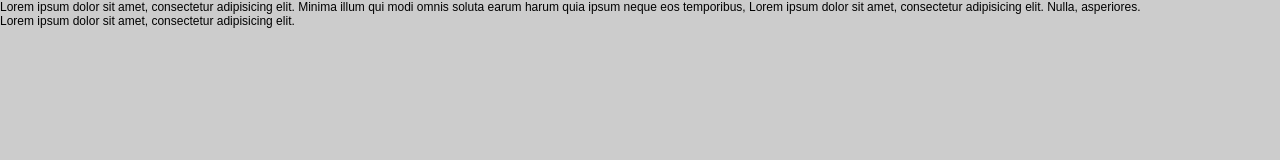
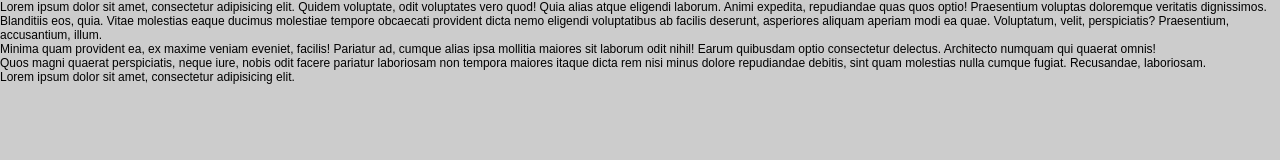
Before and after one commit to KolyambaBolotov/joker, a website: page index.html in a window 1280 px wide. Drawn offline with nearby package versions, Linux system fonts and the light colour scheme; files that its build step writes are made by us from their sources.

Commit message:
somthing wrong

```diff
--- a/index.html
+++ b/index.html
@@ -6,9 +6,10 @@
 	<link rel="stylesheet" href="css/style.css">
 </head>
 <body>
-Lorem ipsum dolor sit amet, consectetur adipisicing elit. Minima illum qui modi omnis soluta earum harum quia ipsum neque eos temporibus,
-
-Lorem ipsum dolor sit amet, consectetur adipisicing elit. Nulla, asperiores.
+<div class="test">Lorem ipsum dolor sit amet, consectetur adipisicing elit. Quidem voluptate, odit voluptates vero quod! Quia alias atque eligendi laborum. Animi expedita, repudiandae quas quos optio! Praesentium voluptas doloremque veritatis dignissimos.</div>
+<div class="test">Blanditiis eos, quia. Vitae molestias eaque ducimus molestiae tempore obcaecati provident dicta nemo eligendi voluptatibus ab facilis deserunt, asperiores aliquam aperiam modi ea quae. Voluptatum, velit, perspiciatis? Praesentium, accusantium, illum.</div>
+<div class="test">Minima quam provident ea, ex maxime veniam eveniet, facilis! Pariatur ad, cumque alias ipsa mollitia maiores sit laborum odit nihil! Earum quibusdam optio consectetur delectus. Architecto numquam qui quaerat omnis!</div>
+<div class="test">Quos magni quaerat perspiciatis, neque iure, nobis odit facere pariatur laboriosam non tempora maiores itaque dicta rem nisi minus dolore repudiandae debitis, sint quam molestias nulla cumque fugiat. Recusandae, laboriosam.</div>
 
 	//= templates/footer.html
 </body>
```
